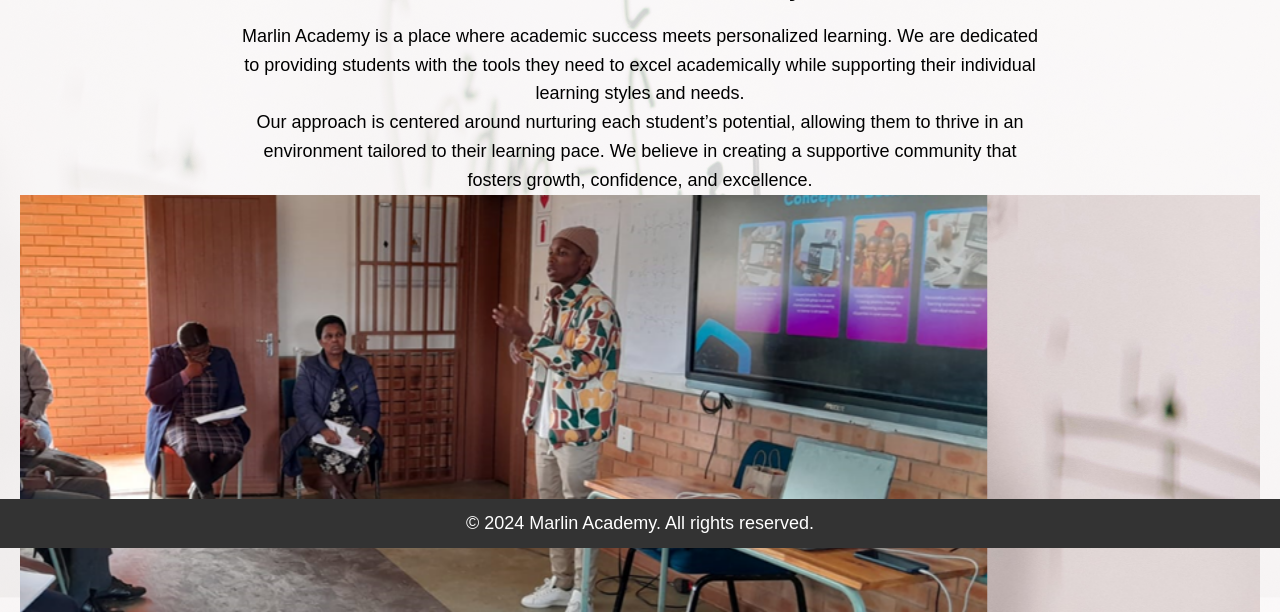
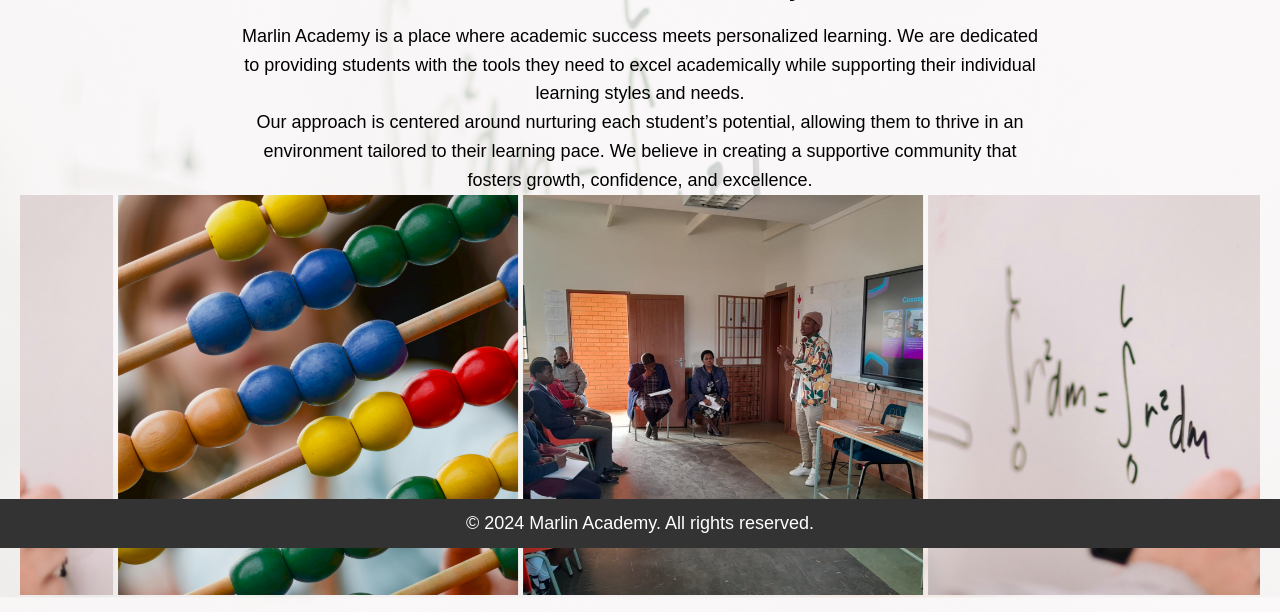
Before and after one commit to MikeSirayi/marlinacademy, a Flask app: page /about in a window 1280 px wide. Shown: the part 252-864 px from the top of the page. Run offline with Flask 3, Linux system fonts and the light colour scheme.

Commit message:
the slideshow happens but stops

```diff
--- a/templates/about.html
+++ b/templates/about.html
@@ -82,23 +82,24 @@
         .slideshow-container {
             position: relative;
             width: 100%;
-            height: 450px; /* Match the height of the iframe */
+            height: 400px; /* Adjust height to match image size */
             overflow: hidden;
+            background-color: transparent; /* Ensure background is transparent */
         }
 
         .slides-wrapper {
             display: flex;
-            width: 100%;
+            width: calc(400px * 12 + 5px * 11); /* Enough width to show a continuous loop */
             height: 100%;
-            transition: transform 1s ease-in-out;
-            /* Adding flex-shrink: 0 to prevent slides from shrinking */
-            flex-shrink: 0;
+            transition: transform 1s linear;
         }
 
         .slide {
-            flex: 0 0 100%; /* Each slide takes up 100% of the container width */
+            flex: 0 0 400px; /* Each slide takes up 400px width */
+            height: 400px; /* Set height to 400px */
             box-sizing: border-box;
-            height: 100%;
+            background-color: transparent; /* Make sure slide background is transparent */
+            margin-right: 5px; /* Add 5px gap between slides */
         }
 
         .slide img {
@@ -107,10 +108,10 @@
             object-fit: cover;
         }
 
-        /* Animation for continuous scrolling */
+        /* Keyframes for smooth scrolling */
         @keyframes scroll {
             0% { transform: translateX(0); }
-            100% { transform: translateX(-100%); }
+            100% { transform: translateX(-66.66%); } /* Adjust to match the total width of slides and gaps */
         }
 
         .scrolling {
@@ -149,7 +150,26 @@
                 <div class="slide">
                     <img src="{{ url_for('static', filename='image2.jpg') }}" alt="Slide 3">
                 </div>
-                <!-- Add more slides as needed -->
+                <!-- Duplicate the slides to enable seamless looping -->
+                <div class="slide">
+                    <img src="{{ url_for('static', filename='image.png') }}" alt="Slide 1">
+                </div>
+                <div class="slide">
+                    <img src="{{ url_for('static', filename='Mathematics.jpg') }}" alt="Slide 2">
+                </div>
+                <div class="slide">
+                    <img src="{{ url_for('static', filename='image2.jpg') }}" alt="Slide 3">
+                </div>
+                <!-- Repeat to ensure seamless looping -->
+                <div class="slide">
+                    <img src="{{ url_for('static', filename='image.png') }}" alt="Slide 1">
+                </div>
+                <div class="slide">
+                    <img src="{{ url_for('static', filename='Mathematics.jpg') }}" alt="Slide 2">
+                </div>
+                <div class="slide">
+                    <img src="{{ url_for('static', filename='image2.jpg') }}" alt="Slide 3">
+                </div>
             </div>
         </div>
 
```
